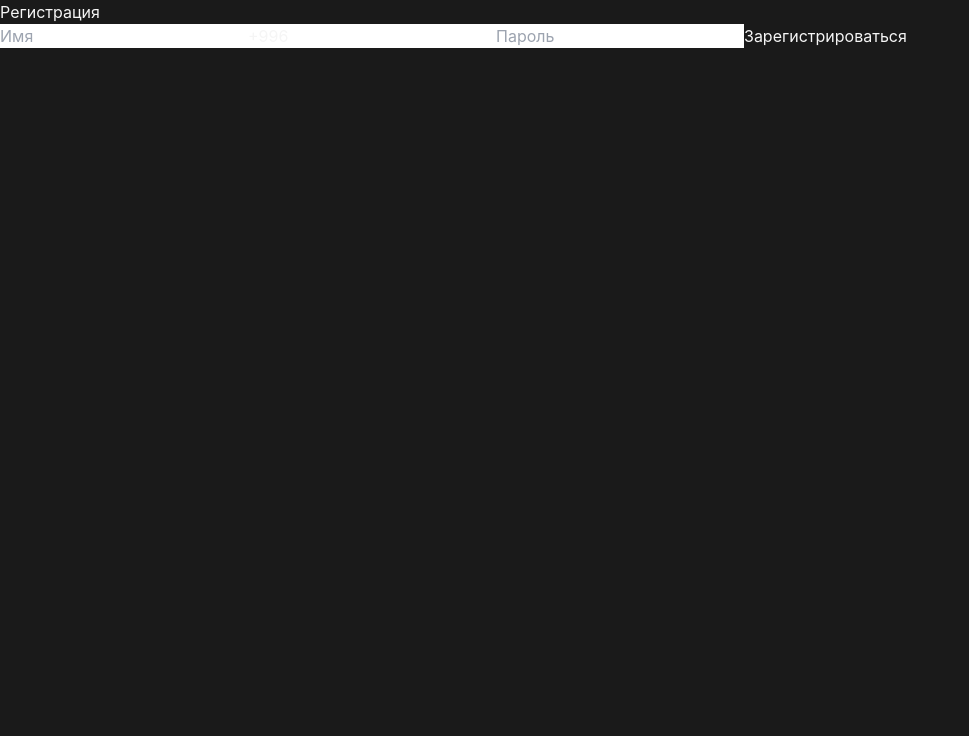
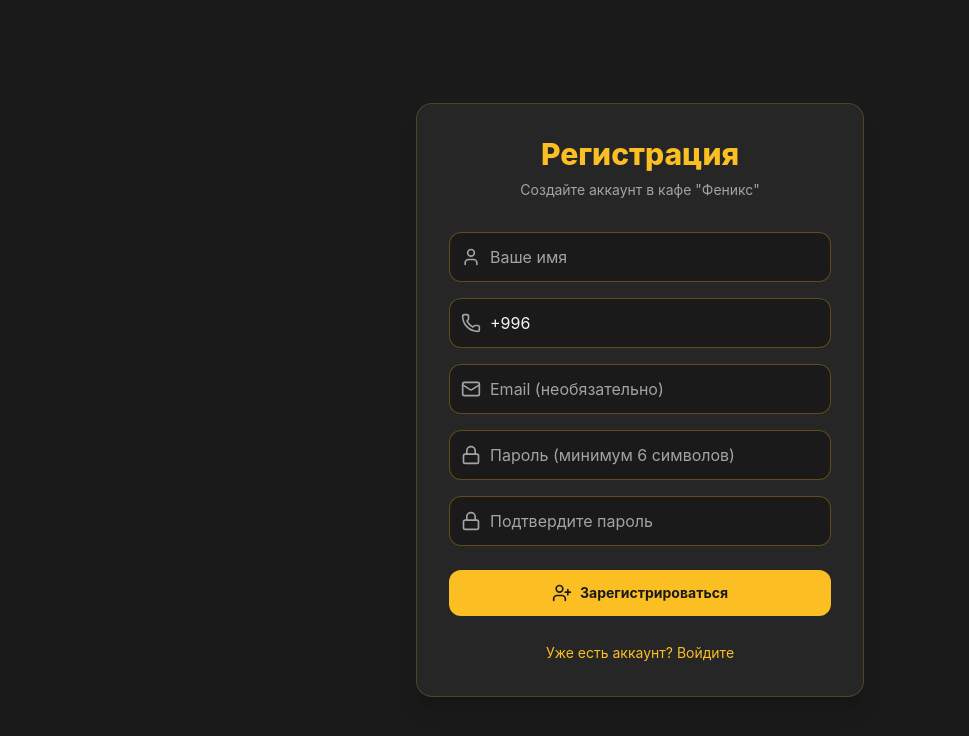
Before and after one commit to MassanovSalimkhan/phoenix-cafe, a React (Create React App) app in the folder client/: page /register in a window 1280 px wide. Shown: the top 736 px of the page, without its empty margins (0-969 px from the left). Built offline with nearby package versions, Linux system fonts and the light colour scheme.

Commit message:
Исправлен Profile.js

```diff
--- a/client/src/pages/Login.js
+++ b/client/src/pages/Login.js
@@ -1,34 +1,90 @@
 import React, { useState } from 'react';
 import { useDispatch } from 'react-redux';
-import { useNavigate } from 'react-router-dom';
+import { useNavigate, Link } from 'react-router-dom';
+import { Phone, Lock, LogIn } from 'lucide-react';
 import api from '../api/api';
 import { setCredentials } from '../store/authSlice';
 
 const Login = () => {
-  const [phone, setPhone] = useState('');
+  const [phone, setPhone] = useState('+996');
   const [password, setPassword] = useState('');
+  const [error, setError] = useState('');
   const dispatch = useDispatch();
   const navigate = useNavigate();
 
+  const handlePhoneChange = (e) => {
+    let value = e.target.value;
+    if (!value.startsWith('+996')) value = '+996';
+    setPhone(value);
+  };
+
   const handleSubmit = async (e) => {
     e.preventDefault();
+    setError('');
     try {
       const response = await api.post('users/login/', { phone, password });
       const { access, refresh, user } = response.data;
       dispatch(setCredentials({ user, access, refresh }));
       navigate('/');
-    } catch (error) {
-      alert('Ошибка входа: неверный телефон или пароль');
+    } catch (err) {
+      setError('Неверный телефон или пароль');
     }
   };
 
   return (
-    <form onSubmit={handleSubmit}>
-      <h2>Вход</h2>
-      <input type="tel" placeholder="+996XXXXXXXXX" value={phone} onChange={(e) => setPhone(e.target.value)} required />
-      <input type="password" placeholder="Пароль" value={password} onChange={(e) => setPassword(e.target.value)} required />
-      <button type="submit">Войти</button>
-    </form>
+    <div className="min-h-screen bg-phoenix-dark flex items-center justify-center py-12 px-4 sm:px-6 lg:px-8">
+      <div className="max-w-md w-full space-y-8 bg-phoenix-card p-8 rounded-2xl shadow-xl border border-phoenix-gold/20">
+        <div>
+          <h2 className="text-center text-3xl font-extrabold text-phoenix-gold">Вход в кабинет</h2>
+          <p className="mt-2 text-center text-sm text-phoenix-text-muted">
+            Добро пожаловать в кафе "Феникс"
+          </p>
+        </div>
+        <form className="mt-8 space-y-6" onSubmit={handleSubmit}>
+          {error && (
+            <div className="bg-red-500/20 border border-red-500 text-red-300 px-4 py-2 rounded-lg text-sm">
+              {error}
+            </div>
+          )}
+          <div className="space-y-4">
+            <div className="relative">
+              <Phone className="absolute left-3 top-1/2 -translate-y-1/2 text-phoenix-text-muted w-5 h-5" />
+              <input
+                type="tel"
+                required
+                value={phone}
+                onChange={handlePhoneChange}
+                className="w-full pl-10 pr-4 py-3 rounded-xl border border-phoenix-gold/30 bg-phoenix-dark text-phoenix-text placeholder:text-phoenix-text-muted focus:outline-none focus:ring-2 focus:ring-phoenix-gold"
+                placeholder="+996 XXX XXX XXX"
+              />
+            </div>
+            <div className="relative">
+              <Lock className="absolute left-3 top-1/2 -translate-y-1/2 text-phoenix-text-muted w-5 h-5" />
+              <input
+                type="password"
+                required
+                value={password}
+                onChange={(e) => setPassword(e.target.value)}
+                className="w-full pl-10 pr-4 py-3 rounded-xl border border-phoenix-gold/30 bg-phoenix-dark text-phoenix-text placeholder:text-phoenix-text-muted focus:outline-none focus:ring-2 focus:ring-phoenix-gold"
+                placeholder="Пароль"
+              />
+            </div>
+          </div>
+          <button
+            type="submit"
+            className="group relative w-full flex justify-center py-3 px-4 border border-transparent rounded-xl text-sm font-bold text-phoenix-dark bg-phoenix-gold hover:bg-phoenix-gold-light focus:outline-none focus:ring-2 focus:ring-offset-2 focus:ring-phoenix-gold transition"
+          >
+            <LogIn className="w-5 h-5 mr-2" />
+            Войти
+          </button>
+          <div className="text-center">
+            <Link to="/register" className="text-sm text-phoenix-gold hover:underline">
+              Нет аккаунта? Зарегистрируйтесь
+            </Link>
+          </div>
+        </form>
+      </div>
+    </div>
   );
 };
 
--- a/client/src/pages/Register.js
+++ b/client/src/pages/Register.js
@@ -1,13 +1,17 @@
 import React, { useState } from 'react';
 import { useDispatch } from 'react-redux';
-import { useNavigate } from 'react-router-dom';
+import { useNavigate, Link } from 'react-router-dom';
+import { User, Phone, Mail, Lock, UserPlus } from 'lucide-react';
 import api from '../api/api';
 import { setCredentials } from '../store/authSlice';
 
 const Register = () => {
+  const [fullName, setFullName] = useState('');
   const [phone, setPhone] = useState('+996');
+  const [email, setEmail] = useState('');
   const [password, setPassword] = useState('');
-  const [fullName, setFullName] = useState('');
+  const [confirmPassword, setConfirmPassword] = useState('');
+  const [error, setError] = useState('');
   const dispatch = useDispatch();
   const navigate = useNavigate();
 
@@ -19,24 +23,116 @@ const Register = () => {
 
   const handleSubmit = async (e) => {
     e.preventDefault();
+    setError('');
+    if (password !== confirmPassword) {
+      setError('Пароли не совпадают');
+      return;
+    }
+    if (password.length < 6) {
+      setError('Пароль должен быть не менее 6 символов');
+      return;
+    }
     try {
-      const response = await api.post('users/register/', { phone, password, full_name: fullName });
+      const response = await api.post('users/register/', {
+        full_name: fullName,
+        phone,
+        email,
+        password,
+      });
       const { access, refresh, user } = response.data;
       dispatch(setCredentials({ user, access, refresh }));
       navigate('/');
-    } catch (error) {
-      alert('Ошибка регистрации: проверьте правильность телефона');
+    } catch (err) {
+      setError('Ошибка регистрации. Возможно, телефон уже используется.');
     }
   };
 
   return (
-    <form onSubmit={handleSubmit}>
-      <h2>Регистрация</h2>
-      <input type="text" placeholder="Имя" value={fullName} onChange={(e) => setFullName(e.target.value)} required />
-      <input type="tel" value={phone} onChange={handlePhoneChange} placeholder="+996XXXXXXXXX" required />
-      <input type="password" placeholder="Пароль" value={password} onChange={(e) => setPassword(e.target.value)} required />
-      <button type="submit">Зарегистрироваться</button>
-    </form>
+    <div className="min-h-screen bg-phoenix-dark flex items-center justify-center py-12 px-4 sm:px-6 lg:px-8">
+      <div className="max-w-md w-full space-y-8 bg-phoenix-card p-8 rounded-2xl shadow-xl border border-phoenix-gold/20">
+        <div>
+          <h2 className="text-center text-3xl font-extrabold text-phoenix-gold">Регистрация</h2>
+          <p className="mt-2 text-center text-sm text-phoenix-text-muted">
+            Создайте аккаунт в кафе "Феникс"
+          </p>
+        </div>
+        <form className="mt-8 space-y-6" onSubmit={handleSubmit}>
+          {error && (
+            <div className="bg-red-500/20 border border-red-500 text-red-300 px-4 py-2 rounded-lg text-sm">
+              {error}
+            </div>
+          )}
+          <div className="space-y-4">
+            <div className="relative">
+              <User className="absolute left-3 top-1/2 -translate-y-1/2 text-phoenix-text-muted w-5 h-5" />
+              <input
+                type="text"
+                required
+                value={fullName}
+                onChange={(e) => setFullName(e.target.value)}
+                className="w-full pl-10 pr-4 py-3 rounded-xl border border-phoenix-gold/30 bg-phoenix-dark text-phoenix-text placeholder:text-phoenix-text-muted focus:outline-none focus:ring-2 focus:ring-phoenix-gold"
+                placeholder="Ваше имя"
+              />
+            </div>
+            <div className="relative">
+              <Phone className="absolute left-3 top-1/2 -translate-y-1/2 text-phoenix-text-muted w-5 h-5" />
+              <input
+                type="tel"
+                required
+                value={phone}
+                onChange={handlePhoneChange}
+                className="w-full pl-10 pr-4 py-3 rounded-xl border border-phoenix-gold/30 bg-phoenix-dark text-phoenix-text placeholder:text-phoenix-text-muted focus:outline-none focus:ring-2 focus:ring-phoenix-gold"
+                placeholder="+996 XXX XXX XXX"
+              />
+            </div>
+            <div className="relative">
+              <Mail className="absolute left-3 top-1/2 -translate-y-1/2 text-phoenix-text-muted w-5 h-5" />
+              <input
+                type="email"
+                value={email}
+                onChange={(e) => setEmail(e.target.value)}
+                className="w-full pl-10 pr-4 py-3 rounded-xl border border-phoenix-gold/30 bg-phoenix-dark text-phoenix-text placeholder:text-phoenix-text-muted focus:outline-none focus:ring-2 focus:ring-phoenix-gold"
+                placeholder="Email (необязательно)"
+              />
+            </div>
+            <div className="relative">
+              <Lock className="absolute left-3 top-1/2 -translate-y-1/2 text-phoenix-text-muted w-5 h-5" />
+              <input
+                type="password"
+                required
+                value={password}
+                onChange={(e) => setPassword(e.target.value)}
+                className="w-full pl-10 pr-4 py-3 rounded-xl border border-phoenix-gold/30 bg-phoenix-dark text-phoenix-text placeholder:text-phoenix-text-muted focus:outline-none focus:ring-2 focus:ring-phoenix-gold"
+                placeholder="Пароль (минимум 6 символов)"
+              />
+            </div>
+            <div className="relative">
+              <Lock className="absolute left-3 top-1/2 -translate-y-1/2 text-phoenix-text-muted w-5 h-5" />
+              <input
+                type="password"
+                required
+                value={confirmPassword}
+                onChange={(e) => setConfirmPassword(e.target.value)}
+                className="w-full pl-10 pr-4 py-3 rounded-xl border border-phoenix-gold/30 bg-phoenix-dark text-phoenix-text placeholder:text-phoenix-text-muted focus:outline-none focus:ring-2 focus:ring-phoenix-gold"
+                placeholder="Подтвердите пароль"
+              />
+            </div>
+          </div>
+          <button
+            type="submit"
+            className="group relative w-full flex justify-center py-3 px-4 border border-transparent rounded-xl text-sm font-bold text-phoenix-dark bg-phoenix-gold hover:bg-phoenix-gold-light focus:outline-none focus:ring-2 focus:ring-offset-2 focus:ring-phoenix-gold transition"
+          >
+            <UserPlus className="w-5 h-5 mr-2" />
+            Зарегистрироваться
+          </button>
+          <div className="text-center">
+            <Link to="/login" className="text-sm text-phoenix-gold hover:underline">
+              Уже есть аккаунт? Войдите
+            </Link>
+          </div>
+        </form>
+      </div>
+    </div>
   );
 };
 
```
Also changed, not shown: client/src/pages/Profile.js (+103 -153 lines).
